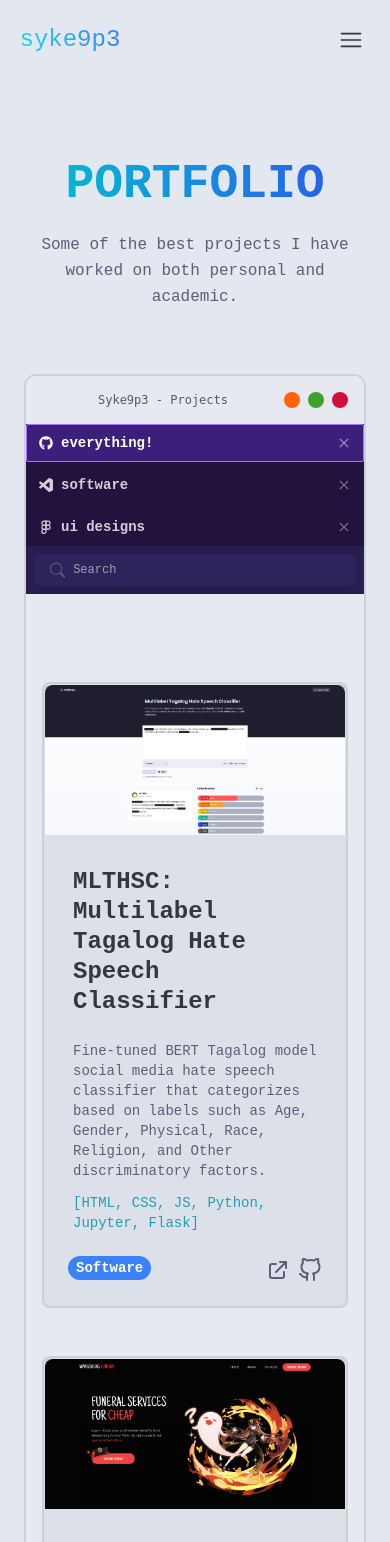
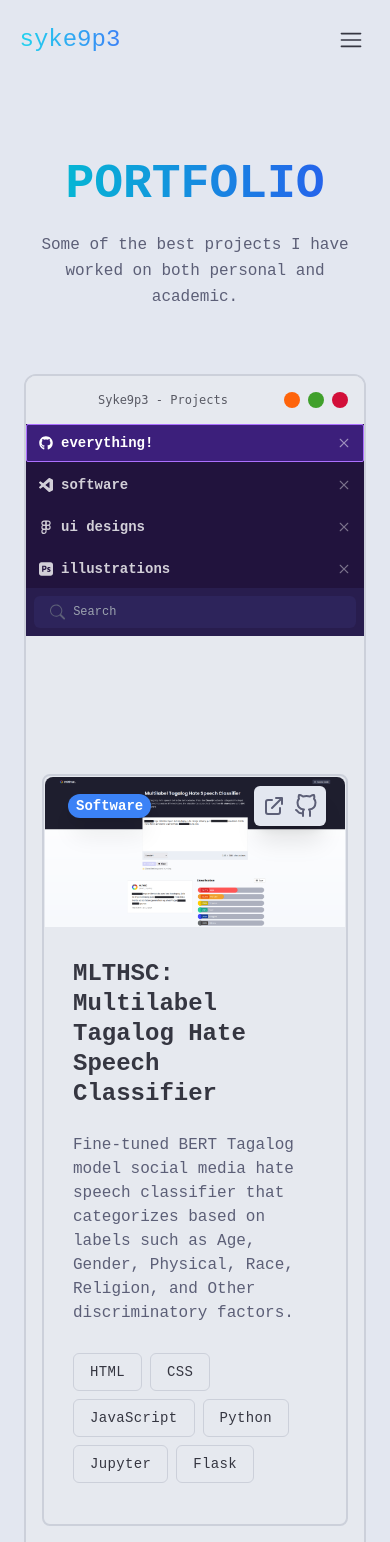
Before and after one commit to syke9p3/syke-portfolio-v2, a React (Vite) app: page /portfolio in a window 390 px wide. Shown: the top 1542 px of the page. Built offline with nearby package versions, Linux system fonts and the light colour scheme; the HTML template or start-up script is replaced by a standard one.

Commit message:
adjusted animations, added youtube embed

```diff
--- a/package.json
+++ b/package.json
@@ -12,6 +12,7 @@
   "dependencies": {
     "@fancyapps/ui": "^5.0.36",
     "@types/react-helmet": "^6.1.11",
+    "clsx": "^2.1.1",
     "framer-motion": "^11.2.0",
     "helmet": "^7.1.0",
     "react": "^18.2.0",
--- a/src/components/ProjectCard.tsx
+++ b/src/components/ProjectCard.tsx
@@ -1,53 +1,55 @@
 import { Link } from "react-router-dom";
-import { IProject } from "../data/projectList";
+import { IProject, ProjectType } from "../data/projectList";
+import clsx from "clsx";
 
-const ProjectCard = ({ project, category }: { project: IProject, category: string }) => {
+const ProjectCard = ({ project }: { project: IProject, category: string }) => {
 
   return (
     <div
-      key={category}
-      // initial={{ opacity: 0, y: -50 }}
-      // animate={{ opacity: 1, y: 0 }}
-      // transition={{ duration: 0.5, delay: 0.1 }}
-      className="rounded-lg md:rounded-xl border-2 border-catppuccinSurface0 overflow-hidden"
+      className=" rounded-lg md:rounded-xl border-2 border-catppuccinSurface0 hover:border-catppuccinSurface1 animate overflow-hidden relative"
     >
       <div className="flex flex-col justify-center items-center col-span-1">
         {/* <Link to={`/portfolio/details/${project.id}`} className="group/card"> */}
         <Link to={project.link} target="_blank" className="group/card">
           <div className="rounded-md grid grid-cols-1 col-span-1 border border-transparent hover:bg-catppuccinMantles r">
-            <div className="grid place-items-center bg-catppuccinSurface0">
+            <div className="grid place-items-center overflow-hidden">
               <img
                 src={project.imgSrc}
                 alt=""
-                className="col-span-1 transition-all duration-150 ease-in cursor-pointer max-h-[400px] rounded-t-lg md:rounded-t-xl"
+                className="animate col-span-1  cursor-pointer max-h-[400px] rounded-t-lg md:rounded-t-xl"
               />
             </div>
             <div className="px-3 py-2 pb-6">
               <div className="text-sm rounded-md px-4 grid gap-3 pt-6">
-                <h1 className="mt-0 mb-3 text-2xl font-semibold leading-tight group-hover/card:text-blue-500 animate">{project.name}</h1>
-                <p className=" text-catppuccinSubtext1">
+                <h1 className="mt-0 mb-3 text-2xl font-semibold leading-tight animate">{project.name}</h1>
+                <p className=" text-catppuccinSubtext1 text-base">
                   {project.description}
                 </p>
-                <p className="text-sm text-catppuccinSapphire">
-                  {project.stack}
-                </p>
+                <ul className="text-sm flex flex-wrap gap-2 my-4">
+                  {project.stack.map((s, i) => (
+                    <span key={i} className="tracking-wide px-4 py-2 border border-catppuccinSurface0 rounded-md">
+                      {s}
+                    </span>
+                  ))}
+                </ul>
               </div>
             </div>
             {/* TODO: Customizable Badge Component */}
           </div>
         </Link>
-        <div className="px-6 w-full flex justify-between pb-6">
+
+      </div>
+      <div className="px-6 flex w-full justify-between items-center absolute z-50 top-5">
         <Badge type={project.type} />
-          <div className="gap-2 flex" onClick={(e) => e.stopPropagation()}>
+        <div className="gap-2 absolute right-5 flex bg-catppuccinBase p-2 rounded-md shadow-xl" onClick={(e) => e.stopPropagation()}>
           {project.links && project.links.map((link, i) => (
-              <i>
-                <Link key={i} to={link.url} target="_blank" title={link.title} className={`hover:text-blue-500 aspect-square`}>
+            <i key={i} >
+              <Link to={link.url} target="_blank" title={link.title} className={`hover:text-blue-500 aspect-square`}>
                 {link.icon}
               </Link>
             </i>
           ))
           }
-          </div>
         </div>
       </div>
     </div>
@@ -57,22 +59,22 @@ const ProjectCard = ({ project, category }: { project: IProject, category: strin
 };
 
 const Badge = ({ type }: { type: string }) => {
+
   return <div>
-    {type == 'software' ? (
-      <span className="px-2 py-1 text-sm font-semibold bg-blue-500 text-white  rounded-full">
-        Software
+
+    <span className={clsx("px-2 py-1 text-sm font-semibold text-white  rounded-full shadow-xl",
+      {
+        'bg-blue-500': type === ProjectType.SOFTWARE,
+        'bg-teal-500': type === ProjectType.UI,
+        'bg-amber-500': type === ProjectType.GRAPHICS,
+      }
+    )}>
+      {type === ProjectType.SOFTWARE && "Software"}
+      {type === ProjectType.UI && "UI Design"}
+      {type === ProjectType.GRAPHICS && "Illustration"}
     </span>
-    ) :
-      type == 'ui' ? (
-        <span className="px-2 py-1 text-sm font-semibold bg-teal-500  text-white rounded-full">
-          UI Design
-        </span>
-      ) :
-        type == 'graphics' ? (
-          <span className="px-2 py-1 text-sm font-semibold bg-indigo-500  text-white rounded-full">
-            Illustration
-          </span>
-        ) : 'Not any'}
+
+
   </div>;
 }
 
--- a/src/data/projectList.tsx
+++ b/src/data/projectList.tsx
@@ -2,11 +2,11 @@ import { FiFigma } from "react-icons/fi";
 import { FiGithub } from "react-icons/fi";
 import { HiOutlineExternalLink } from "react-icons/hi";
 
-// export enum ProjectType {
-//   UI = 'ui',
-//   SOFTWARE = 'software',
-// GRAPHICS = 'graphics'
-// }
+export enum ProjectType {
+  UI = 'ui',
+  SOFTWARE = 'software',
+  GRAPHICS = 'graphics'
+}
 
 /**
  * 1st Year 1st Sem - October-March
@@ -25,9 +25,9 @@ export interface IProject {
   date: string;
   imgSrc: string;
   description: string;
-  type: string;
+  type: ProjectType
   link: string;
-  stack: string;
+  stack: string[];
   links: {
     url: string,
     icon: React.ReactNode,
@@ -43,8 +43,8 @@ export const projects: IProject[] = [
     imgSrc: "/img/projects/mlthsc-v2-1.png",
     link: "https://syke9p3.github.io/retrain-mlthsc/",
     description: "Fine-tuned BERT Tagalog model social media hate speech classifier that categorizes based on labels such as Age, Gender, Physical, Race, Religion, and Other discriminatory factors.",
-    stack: "[HTML, CSS, JS, Python, Jupyter, Flask]",
-    type: "software",
+    stack: ["HTML", "CSS", "JavaScript", "Python", "Jupyter", "Flask"],
+    type: ProjectType.SOFTWARE,
     links: [
       {
         url: 'https://syke9p3.github.io/retrain-mlthsc/',
@@ -61,12 +61,12 @@ export const projects: IProject[] = [
   {
     id: 'wfp-website',
     name: "Wangsheng Funeral Parlor Fanmade Website",
-    date: "October 2023",
+    date: "April 2023",
     imgSrc: "/img/projects/wfp-website.png",
     link: "https://wangshengfuneral.vercel.app/",
     description: "For fun fanmade website inspired from Genshin Impact's Wangsheng Funeral Parlor.",
-    stack: "[Vite, React, Tailwind CSS]",
-    type: "software",
+    stack: ["Vite", "React", "Tailwind CSS"],
+    type: ProjectType.SOFTWARE,
     links: [
       {
         url: 'https://wangshengfuneral.vercel.app/',
@@ -87,8 +87,8 @@ export const projects: IProject[] = [
     imgSrc: "/img/projects/plantitapp-1.png",
     link: "https://www.figma.com/proto/4wsDBAwRnSQQZeKEAaQwyL/PlantitApp-Prototype?node-id=1228-11498&t=ElzAP7ozx6g7JK27-0&scaling=min-zoom&content-scaling=fixed&page-id=0%3A1&starting-point-node-id=1228%3A11498&show-proto-sidebar=1",
     description: "40+ pages mobile application prototype for a plant-based management system in Figma.",
-    stack: "[Figma]",
-    type: "ui",
+    stack: ["Figma"],
+    type: ProjectType.UI,
     links: [
       {
         url: 'https://www.figma.com/proto/4wsDBAwRnSQQZeKEAaQwyL/PlantitApp-Prototype?node-id=1228-11498&t=ElzAP7ozx6g7JK27-0&scaling=min-zoom&content-scaling=fixed&page-id=0%3A1&starting-point-node-id=1228%3A11498&show-proto-sidebar=1',
@@ -103,7 +103,6 @@ export const projects: IProject[] = [
     ]
 
   },
-
   {
     id: 'berttpost',
     name: "BERT Part-of-Speech Tagger",
@@ -111,8 +110,8 @@ export const projects: IProject[] = [
     imgSrc: "/img/projects/bert-pos.png",
     link: "https://huggingface.co/spaces/syke9p3/bert-tagalog-base-uncased-part-of-speech-tagger",
     description: "Fine-tuned BERT Tagalog Base Uncased model for Filipino part of speech tagging. You can try the model on HuggingFace.",
-    stack: "[Python, Jupyter, Hugging Face, Gradio]",
-    type: "software",
+    stack: ["Python", "Jupyter", "Hugging Face", "Gradio"],
+    type: ProjectType.SOFTWARE,
     links: [
       {
         url: 'https://huggingface.co/spaces/syke9p3/bert-tagalog-base-uncased-part-of-speech-tagger',
@@ -133,8 +132,8 @@ export const projects: IProject[] = [
     imgSrc: "/img/projects/manila-zoo.png",
     link: "https://www.figma.com/proto/JsEMfrCSXOnyMSndM8BDo8/Midterms?type=design&node-id=40-139&t=AkOxPnkHooM8Flvt-0&scaling=min-zoom&page-id=0%3A1&starting-point-node-id=40%3A139&show-proto-sidebar=1",
     description: "Redesign of Manila Zoo website in Figma by my Web Development group. Features an online booking system, almanac, interactive map, and virtual 360 tour.",
-    stack: "[Figma]",
-    type: "ui",
+    stack: ["Figma"],
+    type: ProjectType.UI,
     links: [
       {
         url: 'https://www.figma.com/proto/JsEMfrCSXOnyMSndM8BDo8/Midterms?type=design&node-id=40-139&t=AkOxPnkHooM8Flvt-0&scaling=min-zoom&page-id=0%3A1&starting-point-node-id=40%3A139&show-proto-sidebar=1',
@@ -155,13 +154,13 @@ export const projects: IProject[] = [
     imgSrc: "https://github.com/syke9p3/syke-portfolio/blob/master/src/website/ogglp.png?raw=true",
     link: "https://github.com/syke9p3/OGGLP-Database",
     description: "A simple CRUD system to manage the contents of a MySQL database.",
-    stack: "[PHP, JQuery, MySQL]",
-    type: "software",
+    stack: ["PHP", "JQuery", "MySQL"],
+    type: ProjectType.SOFTWARE,
     links: [
       {
         url: 'https://github.com/syke9p3/OGGLP-Database',
         icon: <FiGithub size={24} />,
-        title: 'Figma'
+        title: 'GitHub'
       },
     ]
   },
@@ -172,8 +171,8 @@ export const projects: IProject[] = [
     imgSrc: "/img/projects/audit.png",
     link: "https://www.figma.com/file/stn6IHAm2N53S9EHWrpL7c/Audit%20Design?node-id=405%3A2124&fuid=1176874496722611914",
     description: "Mockup for an audit management system in Figma.",
-    stack: "[Figma]",
-    type: "ui",
+    stack: ["Figma"],
+    type: ProjectType.UI,
     links: [
       {
         url: 'https://www.figma.com/proto/stn6IHAm2N53S9EHWrpL7c/Audit-Design?node-id=405-2246&t=X9GWeaJWZPQB6tQX-0&scaling=scale-down&content-scaling=fixed&page-id=0%3A1&starting-point-node-id=405%3A2124&show-proto-sidebar=1',
@@ -187,7 +186,22 @@ export const projects: IProject[] = [
       },
     ]
   },
-
-
+  {
+    id: 'vtuber',
+    name: "VTuber Style Logos",
+    date: "May 2024",
+    imgSrc: "/img/projects/vtuber.png",
+    link: "https://github.com/syke9p3/Syke-VTuber-Icons",
+    description: "VTuber style service logos inspired from SAWARATSUKI.",
+    stack: ["Figma"],
+    type: ProjectType.GRAPHICS,
+    links: [
+      {
+        url: 'https://github.com/syke9p3/Syke-VTuber-Icons',
+        icon: <FiGithub size={24} />,
+        title: 'Github'
+      }
+    ]
+  },
 
 ]
--- a/src/pages/Home.tsx
+++ b/src/pages/Home.tsx
@@ -1,14 +1,13 @@
-import { motion } from "framer-motion";
+import { motion, useAnimate } from "framer-motion";
 import Terminal from "../components/Terminal";
 import { CgChevronRight } from "react-icons/cg";
 import { Helmet } from "react-helmet";
 import { Link } from "react-router-dom";
-import { useState } from "react";
+import { useEffect, useState } from "react";
 import socials from "../data/socials";
 import avatar from "../assets/syke-0.jpg"
 import ResumeButton from "../components/ResumeButton";
 import Avatar from "../components/Avatar";
-import { entranceVariants } from "../components/animation/animationVariants";
 
 const Home = () => {
   return (
@@ -22,9 +21,21 @@ const Home = () => {
 };
 
 const Hero = () => {
+
+  const [scope, animate] = useAnimate()
+
+  useEffect(() => {
+
+    const enterAnimation = async () => {
+      await animate("#BannerText", { opacity: 1, y: 0 })
+
+    }
+    enterAnimation();
+  }, [])
+
   return (
     <>
-      <main className="min-h-[80dvh] container mx-auto bg-cover bg-center bg-no-repeat">
+      <main ref={scope} className="min-h-[75dvh] grid place-content-center container mx-auto bg-cover bg-center bg-no-repeat">
         <section id="hero" className="grid py-12 mx-4 xl:grid-cols-2 px-6">
           <BannerText />
           {/* <div className="flex flex-col gap-6 items-start md:space-y-12 md:flex-row"> */}
@@ -50,7 +61,6 @@ const BannerText = () => {
       <motion.div
         initial="hidden"
         animate="shown"
-        variants={entranceVariants}
         className="flex relative flex-col gap-3"
       >
         {/* <div className="b">
--- a/src/pages/Portfolio.tsx
+++ b/src/pages/Portfolio.tsx
@@ -15,7 +15,7 @@ import {
 import { BsSearch } from "react-icons/bs";
 import { CgClose } from "react-icons/cg";
 import { FiFigma } from "react-icons/fi";
-import { SiVisualstudiocode } from "react-icons/si";
+import { SiAdobephotoshop, SiVisualstudiocode } from "react-icons/si";
 import Masonry, { ResponsiveMasonry } from 'react-responsive-masonry'
 import { entranceVariants } from "../components/animation/animationVariants.ts";
 
@@ -25,15 +25,16 @@ interface ICategory {
 }
 
 const variant = {
-  initial: { opacity: 0, y: -50 },
-  animate: (index: number) => ({
-    opacity: 1,
-    y: 0,
+  initial: { opacity: 0, y: 0 },
+  animate: {
+    opacity: 100,
+    y: 50,
     transition: {
       duration: 0.5,
-      delay: 0.05 * index,
+      delay: 0.05,
     }
-  }),
+  },
+
 }
 
 
@@ -50,10 +51,10 @@ const categories: Record<string, ICategory> = {
     name: "ui designs",
     icon: <FiFigma />,
   },
-  // graphic: {
-  //   name: "illustrations",
-  //   icon: <SiAdobephotoshop />,
-  // },
+  graphics: {
+    name: "illustrations",
+    icon: <SiAdobephotoshop />,
+  },
 }
 
 type CategoryKey = keyof typeof categories;
@@ -89,10 +90,17 @@ const filterData = (projects: IProject[], searchTerm: string, category: Category
     const name = project.name.toLowerCase();
     const description = project.description.toLowerCase();
     const type = project.type.toLowerCase();
-    const stack = project.stack.toLowerCase();
+    const stack = project.stack.map((s) => {
+      return s.toLowerCase();
+    });
+
+    // stack is an array with lowercased words inside
+    // for each string in stack, check if the string contains the key search term
+    const stackHasSearchTerm = stack.some((s) => s.includes(search))
+    // console.log(`stack includes(${search}) is `, stackHasSearchTerm)
 
     return (
-      (name.includes(search) || description.includes(search) || description.includes(search) || stack.includes(search)) &&
+      (name.includes(search) || description.includes(search) || description.includes(search) || stackHasSearchTerm) &&
       (category === 'all' || type === category)
     );
   });
@@ -179,40 +187,30 @@ const Browser = () => {
             </div>
           </div>
         </div>
-        {/* <Fancybox
-          options={{
-            Carousel: {
-              infinite: false,
-            },
-            Thumbs: {
-              type: "classic",
-            },
-          }}
-        > */}
-        {/* <ul className="grid p-16 gap-4 rounded-xl lg:grid-cols-2 xl:grid-cols-3 bg-catppuccinMantle min-h-[900px]"> */}
-        <div className="p-4 md:p-16">
+        <div className="p-4 md:p-16 group/container">
           <div className="text-center mb-12 opacity-70">
             {/* {`${numberOfProjects} item${numberOfProjects > 1 ? 's' : ''}`} */}
           </div>
-          <ResponsiveMasonry columnsCountBreakPoints={{ 300: 1, 1024: 2, 1280: 2 }}>
+          <ResponsiveMasonry columnsCountBreakPoints={{ 300: 1, 1024: 2, 1280: 3 }}>
             <Masonry>
               {filteredData.map((project, i) => (
                 <motion.div
-                  key={i}
+                  key={i + category}
                   variants={variant}
                   initial="initial"
                   whileInView="animate"
+
+                  whileTap="tap"
                   viewport={{
                     once: true
                   }}
                   custom={i}
-                  className="md:mx-4 my-6 rounded-xl bg-catppuccinCrust ">{project && <ProjectCard key={i} category={category} project={project} />}</motion.div>
+                  className="md:mx-4 my-6 rounded-xl bg-catppuccinMantle hover:bg-catppuccinCrust group group-hover/container:scale-50 scale-50 "
+                >{project && <ProjectCard key={i + category} category={category} project={project} />}</motion.div>
               ))}
             </Masonry>
           </ResponsiveMasonry>
         </div>
-        {/* </ul > */}
-        {/* </Fancybox> */}
       </Terminal >
     </motion.div>
   )
```
Also changed, not shown: src/components/YoutubeEmbed.tsx (added, +41 -0 lines), src/pages/About.tsx (+11 -8 lines), public/img/projects/vtuber.png (added), 1 other file (tests, documents, lock files or other folders). Lines whose indentation alone changed are shown as unchanged.
